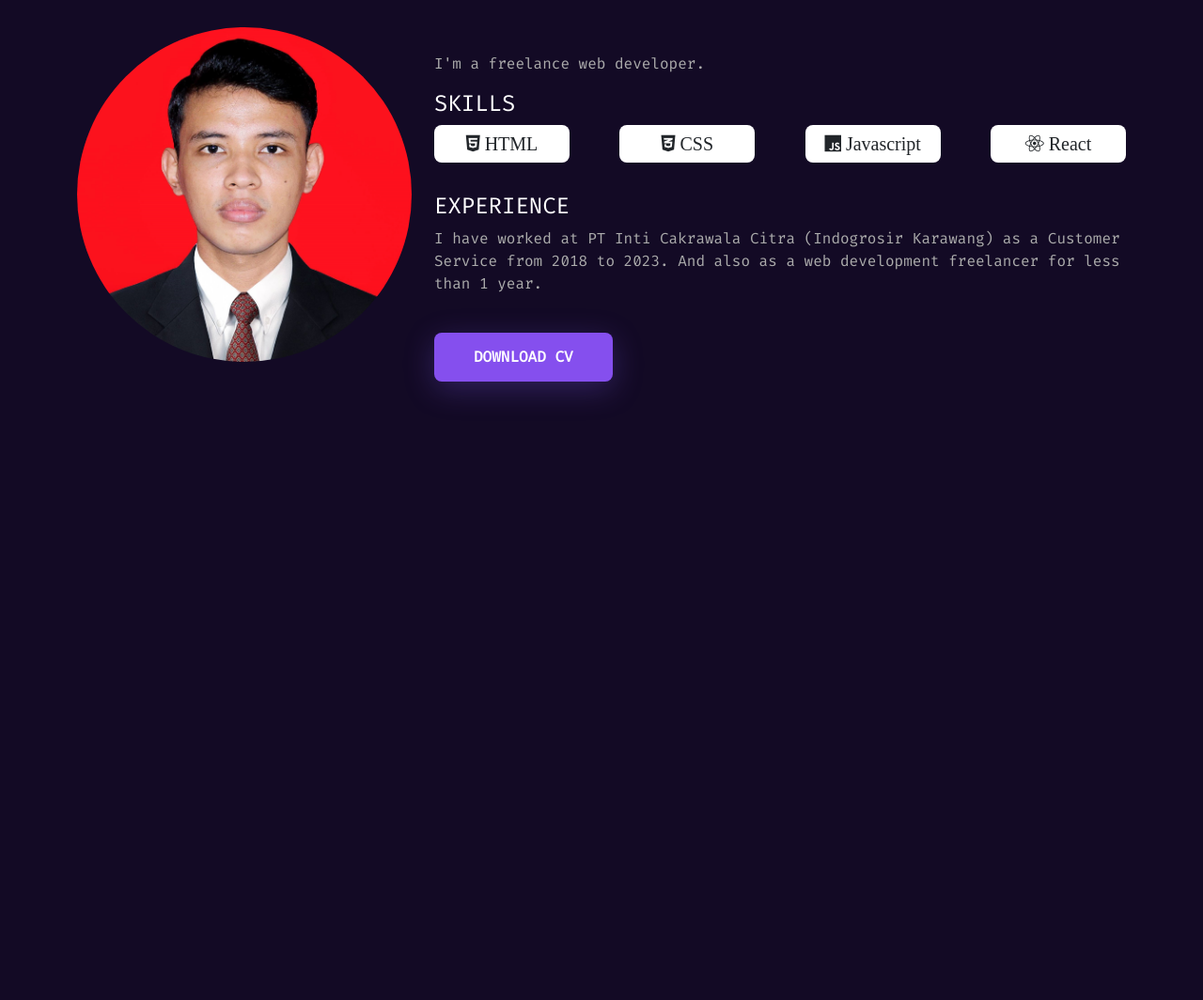
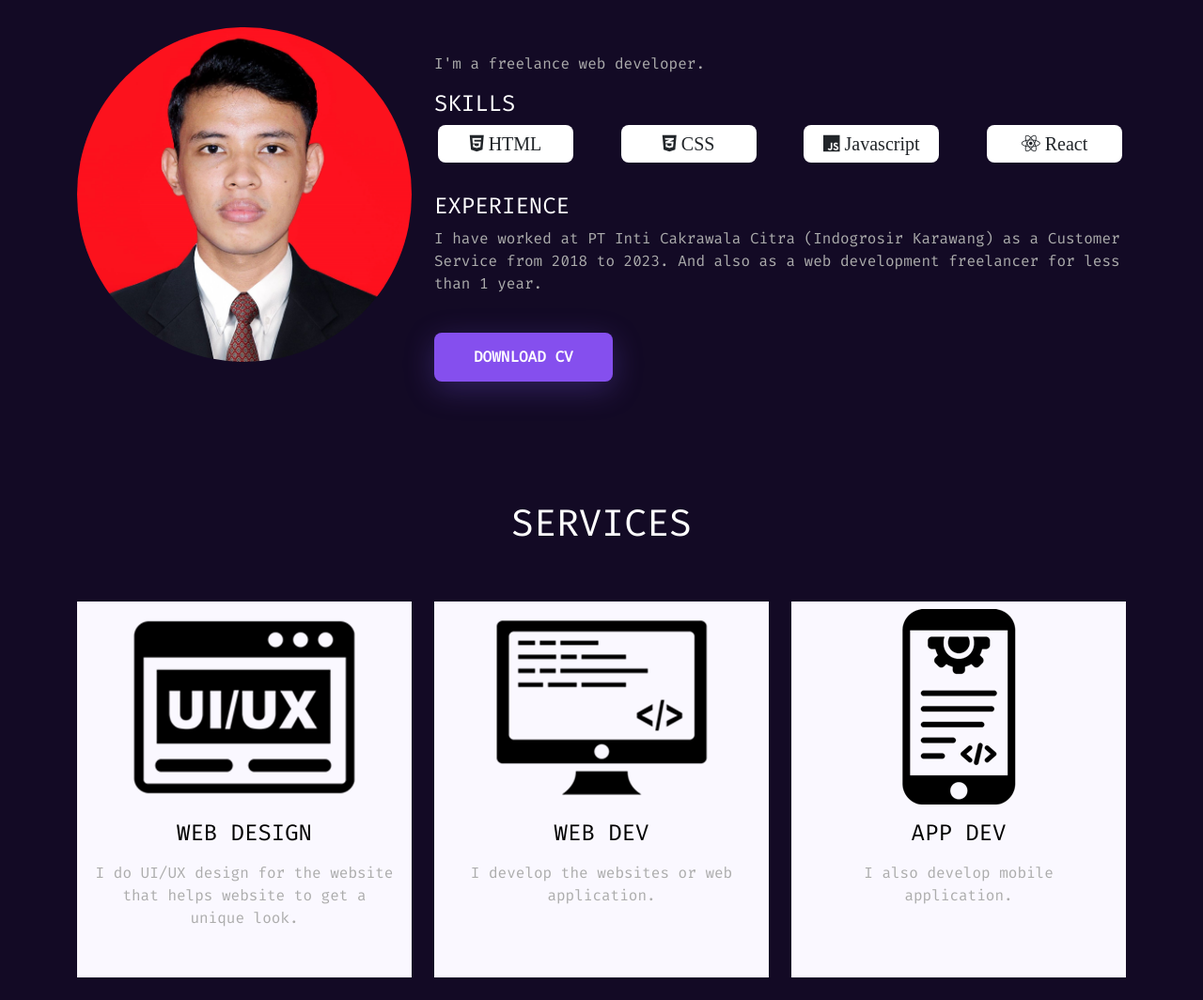
Before and after one commit to DEDEMASTARI/myportfolio, a plain HTML site: page index.html in a window 1280 px wide. Shown: the part 702-1766 px from the top of the page at 94% size. Before the commit the page ends 1200 px from the top, so only its background shows below. Drawn offline with nearby package versions, Linux system fonts and the light colour scheme.

Commit message:
update css & image services

```diff
--- a/css/style.css
+++ b/css/style.css
@@ -254,9 +254,61 @@ i {
   border-radius: 0.5rem;
   margin-bottom: 0.5rem;
   background: var(--bg-white);
-  /* border: 1px solid red; */
 }
 
 .about_wrapper .p-2:hover {
   transform: scale(1.1);
 }
+
+/** Service */
+.services_wrapper {
+  padding-top: 6rem;
+}
+
+.services_wrapper .card {
+  min-height: 400px;
+  background-color: var(--bg-light);
+  cursor: pointer;
+  -webkit-transition: all 0.4s ease 0s;
+  -o-transition: all 0.4s ease 0s;
+  -ms-transition: all 0.4s ease 0s;
+  -moz-transition: all 0.4s ease 0s;
+  transition: all 0.4s ease 0s;
+}
+
+.services_wrapper .card:hover {
+  box-shadow: 0 0.9375rem 1.875rem rgb(77 87 222/30%);
+  background: var(--bg-gray);
+}
+
+/* .header_wrapper {
+  border: solid 3px green;
+} */
+
+/* .banner_wrapper {
+  border: solid 3px green;
+} */
+
+/* .about_wrapper {
+  border: solid 3px green;
+} */
+
+/* .about_wrapper .row {
+  border: solid 2px red;
+} */
+
+/* .services_wrapper {
+  border: solid 3px green;
+} */
+
+/* .services_wrapper .row {
+  border: solid 2px red;
+} */
+
+/* .services_wrapper .card .box {
+  border: solid 1px purple;
+} */
+
+/* .services_wrapper .card .text {
+  border: solid 1px purple;
+} */
--- a/index.html
+++ b/index.html
@@ -115,16 +115,16 @@
             </div>
             <h3>skills</h3>
             <div class="d-flex flex-row flex-wrap mb-4 justify-content-between">
-              <div class="p-2 bd-highlight">
+              <div class="p-2 mx-1">
                 <span class="fab fa-html5"> HTML</span>
               </div>
-              <div class="p-2 bd-highlight">
+              <div class="p-2 mx-1">
                 <span class="fab fa-css3-alt"> CSS</span>
               </div>
-              <div class="p-2 bd-highlight">
+              <div class="p-2 mx-1">
                 <span class="fab fa-js"> Javascript</span>
               </div>
-              <div class="p-2 bd-highlight">
+              <div class="p-2 mx-1">
                 <span class="fab fa-react"> React</span>
               </div>
             </div>
@@ -143,6 +143,64 @@
     </section>
     <!-- End of about section -->
 
+    <!-- Services section -->
+    <section class="services_wrapper" id="services">
+      <div class="container">
+        <div class="row">
+          <div class="col-sm-12 text-center mb-5">
+            <h2>Services</h2>
+          </div>
+          <div class="col-lg-4 col-sm-6 mb-4">
+            <div class="card rounded-0 border-0 text-center py-2 px-3">
+              <div class="box">
+                <img src="assets/img/services/ui-ux.png" class="img-fluid" />
+              </div>
+              <div class="text">
+                <h4 class="mt-3 mb-3">web design</h4>
+                <p>
+                  I do UI/UX design for the website that helps website to get a
+                  unique look.
+                </p>
+              </div>
+            </div>
+          </div>
+          <div class="col-lg-4 col-sm-6 mb-4">
+            <div class="card rounded-0 border-0 text-center py-2 px-3">
+              <div class="box">
+                <div>
+                  <img
+                    src="assets/img/services/web-dev.png"
+                    class="img-fluid"
+                  />
+                </div>
+              </div>
+              <div class="text">
+                <h4 class="text-uppercase mt-3 mb-3">web dev</h4>
+                <p>I develop the websites or web application.</p>
+              </div>
+            </div>
+          </div>
+          <div class="col-lg-4 col-sm-6 mb-4">
+            <div class="card rounded-0 border-0 text-center py-2 px-3">
+              <div class="box">
+                <div>
+                  <img
+                    src="assets/img/services/app-dev.png"
+                    class="img-fluid"
+                  />
+                </div>
+              </div>
+              <div class="text">
+                <h4 class="text-uppercase mt-3 mb-3">app dev</h4>
+                <p>I also develop mobile application.</p>
+              </div>
+            </div>
+          </div>
+        </div>
+      </div>
+    </section>
+    <!-- End of services section -->
+
     <!-- Option 1: Bootstrap Bundle with Popper -->
     <script
       src="https://cdn.jsdelivr.net/npm/bootstrap@5.0.2/dist/js/bootstrap.bundle.min.js"
```
Also changed, not shown: assets/img/services/app-dev.png (added), assets/img/services/ui-ux.png (added), assets/img/services/web-dev.png (added), 1 other file.
